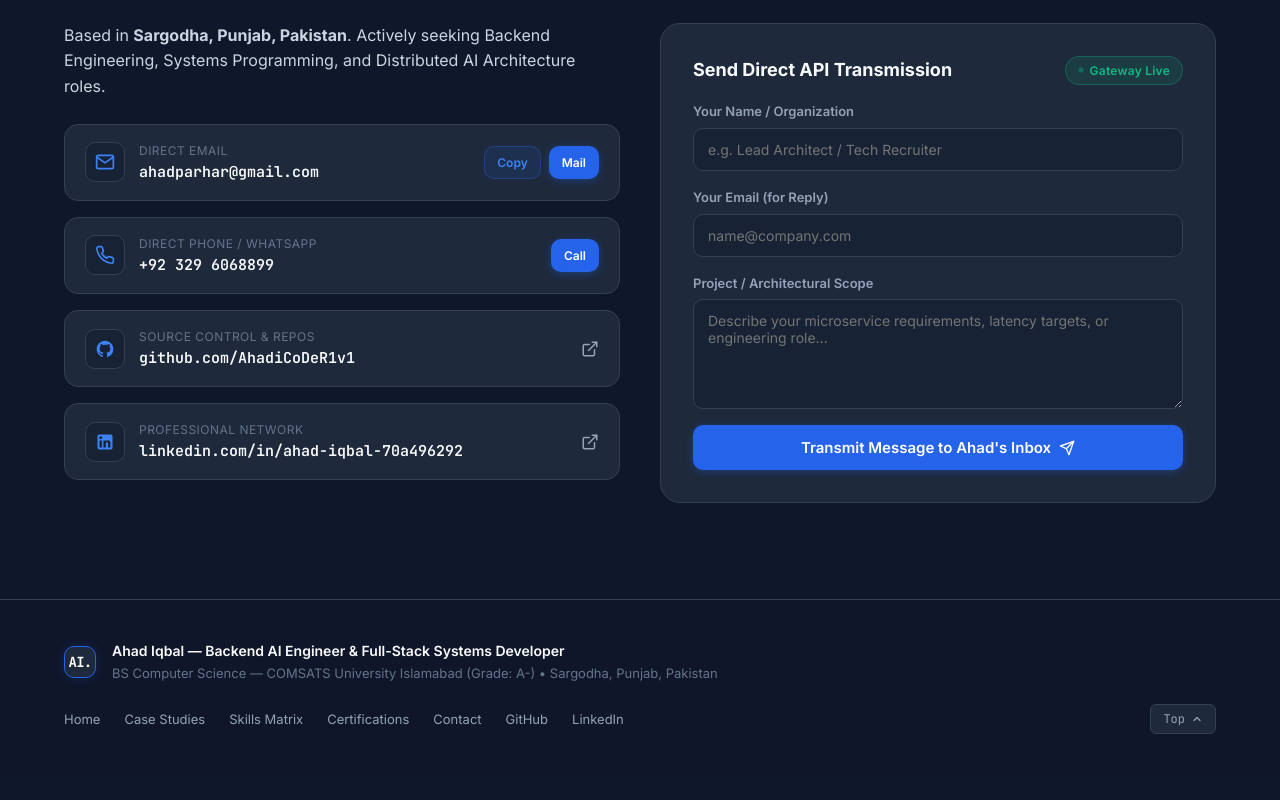
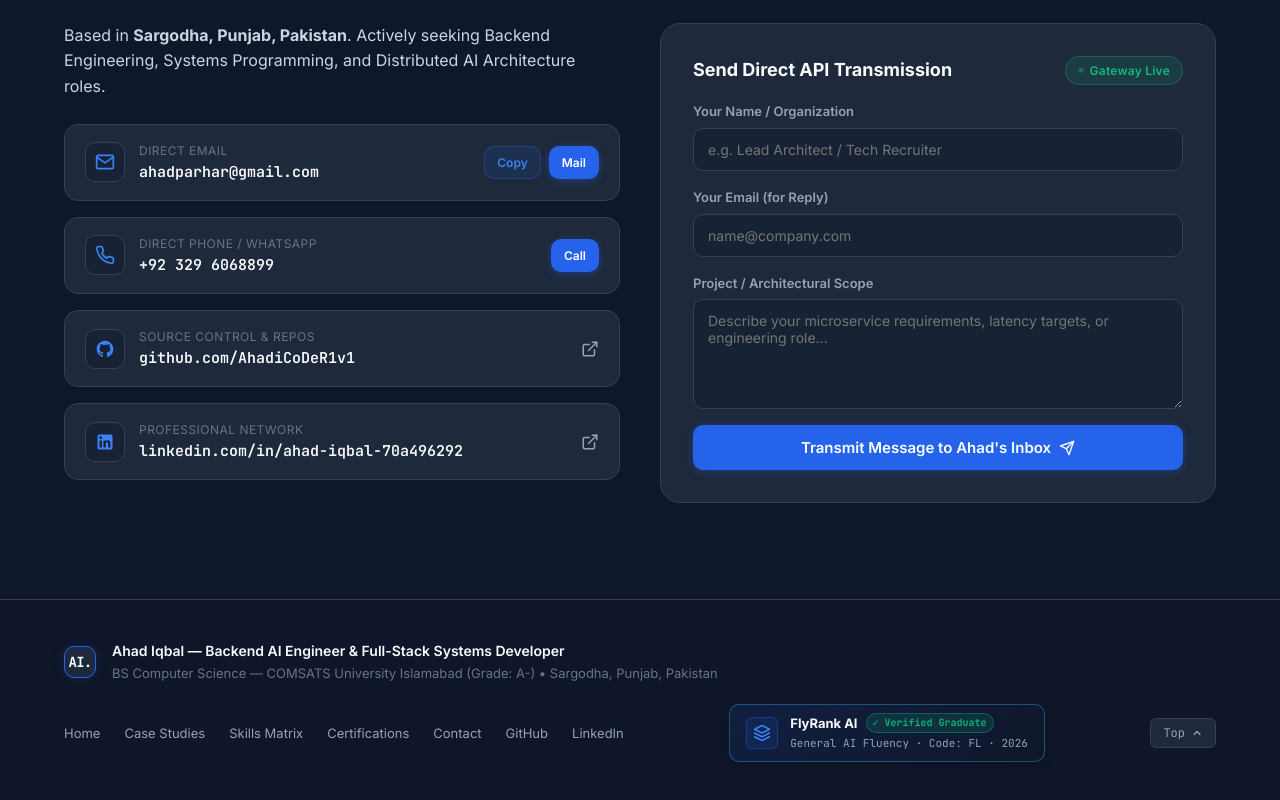
Before and after one commit to AhadiCoDeR1v1/portfolio-interface, a React (Vite) app: page / in a window 1280 px wide. Shown: the part 6926-7726 px from the top of the page. Before the commit the page ends 7700 px from the top, so only its background shows below. Built offline with nearby package versions, Linux system fonts and the light colour scheme.

Commit message:
feat(graduation): install FlyRank Verified Graduate badge, analytics telemetry, and launch hygiene suite

```diff
--- a/src/components/Footer.jsx
+++ b/src/components/Footer.jsx
@@ -87,6 +87,32 @@ export default function Footer({ profile }) {
             </li>
           </ul>
 
+          {/* FlyRank AI Verified Graduate Badge */}
+          <div className="flyrank-graduate-badge-container">
+            <a
+              href="https://internship.flyrank.ai/intern/profile"
+              target="_blank"
+              rel="noopener noreferrer"
+              className="flyrank-graduate-badge"
+              title="View Verified FlyRank AI Internship Credentials"
+            >
+              <div className="badge-logo-box">
+                <svg width="18" height="18" viewBox="0 0 24 24" fill="none" stroke="currentColor" strokeWidth="2" strokeLinecap="round" strokeLinejoin="round">
+                  <path d="M12 2L2 7l10 5 10-5-10-5z"></path>
+                  <path d="M2 17l10 5 10-5"></path>
+                  <path d="M2 12l10 5 10-5"></path>
+                </svg>
+              </div>
+              <div className="badge-info">
+                <div className="badge-title-row">
+                  <span className="badge-org">FlyRank AI</span>
+                  <span className="badge-verify-pill">✓ Verified Graduate</span>
+                </div>
+                <div className="badge-track">General AI Fluency · Code: FL · 2026</div>
+              </div>
+            </a>
+          </div>
+
           <button onClick={scrollToTop} className="btn-back-to-top" aria-label="Scroll back to top">
             <span>Top</span>
             <svg width="12" height="12" viewBox="0 0 24 24" fill="none" stroke="currentColor" strokeWidth="2.5" strokeLinecap="round" strokeLinejoin="round">
--- a/src/styles/components.css
+++ b/src/styles/components.css
@@ -1007,6 +1007,80 @@
 .btn-back-to-top:hover {
   border-color: var(--accent-hover);
   color: var(--text-main);
+}
+
+/* FlyRank AI Verified Graduate Badge */
+.flyrank-graduate-badge-container {
+  display: flex;
+  align-items: center;
+}
+
+.flyrank-graduate-badge {
+  display: inline-flex;
+  align-items: center;
+  gap: 12px;
+  padding: 8px 16px;
+  background: linear-gradient(135deg, rgba(37, 99, 235, 0.12), rgba(15, 23, 42, 0.85));
+  border: 1px solid rgba(56, 189, 248, 0.35);
+  border-radius: var(--radius-md);
+  text-decoration: none;
+  transition: all var(--transition-normal);
+  box-shadow: 0 2px 10px rgba(0, 0, 0, 0.2);
+}
+
+.flyrank-graduate-badge:hover {
+  border-color: var(--accent-hover);
+  background: linear-gradient(135deg, rgba(37, 99, 235, 0.22), rgba(15, 23, 42, 0.95));
+  transform: translateY(-1px);
+  box-shadow: 0 4px 16px rgba(37, 99, 235, 0.25);
+}
+
+.flyrank-graduate-badge .badge-logo-box {
+  width: 32px;
+  height: 32px;
+  border-radius: var(--radius-sm);
+  background-color: var(--accent-tint);
+  border: 1px solid var(--accent-border);
+  color: var(--accent-hover);
+  display: flex;
+  align-items: center;
+  justify-content: center;
+  flex-shrink: 0;
+}
+
+.flyrank-graduate-badge .badge-info {
+  display: flex;
+  flex-direction: column;
+  gap: 2px;
+}
+
+.flyrank-graduate-badge .badge-title-row {
+  display: flex;
+  align-items: center;
+  gap: 8px;
+}
+
+.flyrank-graduate-badge .badge-org {
+  font-size: 0.8125rem;
+  font-weight: 700;
+  color: var(--text-main);
+}
+
+.flyrank-graduate-badge .badge-verify-pill {
+  font-family: var(--font-mono);
+  font-size: 0.625rem;
+  font-weight: 600;
+  padding: 1px 6px;
+  border-radius: 9999px;
+  background-color: rgba(16, 185, 129, 0.15);
+  border: 1px solid rgba(16, 185, 129, 0.35);
+  color: var(--status-emerald);
+}
+
+.flyrank-graduate-badge .badge-track {
+  font-family: var(--font-mono);
+  font-size: 0.6875rem;
+  color: #94a3b8;
 }
 
 .cert-card:hover {
```
